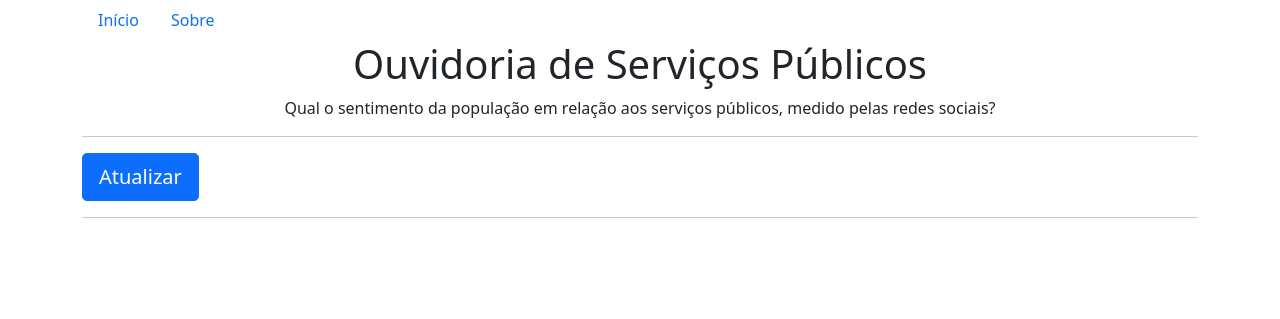
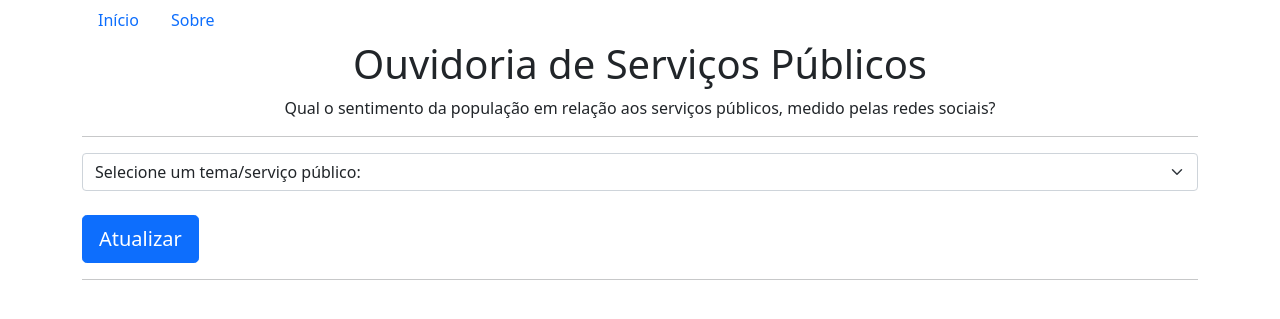
Before and after one commit to thiagofuruchima/de_olho_no_brasil, a Flask app: page / in a window 1280 px wide. Shown: the top 319 px of the page. Run offline with Flask 3, Linux system fonts and the light colour scheme; some libraries are stand-ins or nearby versions.

Commit message:
Included multiple lines to the chart

```diff
--- a/app.py
+++ b/app.py
@@ -1,4 +1,4 @@
-from flask import Flask, render_template, flash
+from flask import Flask, render_template, flash, request
 from flask_sqlalchemy import SQLAlchemy
 from sqlalchemy import text
 import pandas as pd
@@ -37,23 +37,30 @@ def create_app(mode='dev'):
     def about():
         return render_template('about.html')
 
-    @app.route('/update')
+    @app.route('/update', methods=['POST'])
     def update():
 
-        sql = '''SELECT tweet_id, sentiment_label, tweet_created_at, matching_rules_tag FROM tweet_analytics'''
+        if request.method == 'POST':
+            sql = '''SELECT tweet_id, sentiment_label, tweet_created_at, matching_rules_tag FROM tweet_analytics where matching_rules_tag=\'{}\''''
 
-        results = db.session.execute(text(sql))
+            tema = request.form['tema']
 
-        df = pd.DataFrame(results.mappings().all())
+            print("tema: {}".format(tema))
 
-        df.set_index('tweet_created_at', inplace=True)
+            if (tema is None) or (tema == ''):
+                raise Exception("É necessário selecionar um item da lista!")
 
-        df2 = df.query('matching_rules_tag=="Sistema Único de Saúde"').resample('h')['sentiment_label'].value_counts(
-            normalize=True).unstack('sentiment_label')[['positive', 'neutral', 'negative']]
+            results = db.session.execute(text(sql.format(tema)))
 
-        print(df2)
+            df = pd.DataFrame(results.mappings().all())
 
-        return render_template('result.html', df_result = df2)
+            df.set_index('tweet_created_at', inplace=True)
+
+            df_result = \
+            df.resample('h')['sentiment_label'].value_counts(
+                normalize=True).unstack('sentiment_label')[['positive', 'neutral', 'negative']]
+
+        return render_template('result.html', tema=tema, df_result=df_result)
 
     @app.errorhandler(Exception)
     def handle_exception(e):
--- a/templates/home.html
+++ b/templates/home.html
@@ -27,7 +27,22 @@
 	</div>
 	{% endfor %}
 
-	<form class="content" action="{{ url_for('update') }}" method="get">
+	<form class="content" action="{{ url_for('update') }}" method="post">
+        <div class="row">
+            <div class="col">
+                <select name="tema" class="form-select">
+                    <option value="" selected>Selecione um tema/serviço público:</option>
+                    <option value="Sistema Único de Saúde">Sistema Único de Saúde</option>
+                    <option value="Economia">Economia</option>
+                    <option value="Saúde">Saúde</option>
+                    <option value="Educação">Educação</option>
+                    <option value="Segurança">Segurança</option>
+                </select>
+            </div>
+        </div>
+        <div class="row">
+            <div class="col">&nbsp;</div>
+        </div>
 		<div class="row">
 			<div class="col">
 				<button id='btn_update' type="submit" class="btn btn-lg btn-primary" onclick='update()'>Atualizar</button>
```
Also changed, not shown: templates/result.html (+26 -6 lines).
